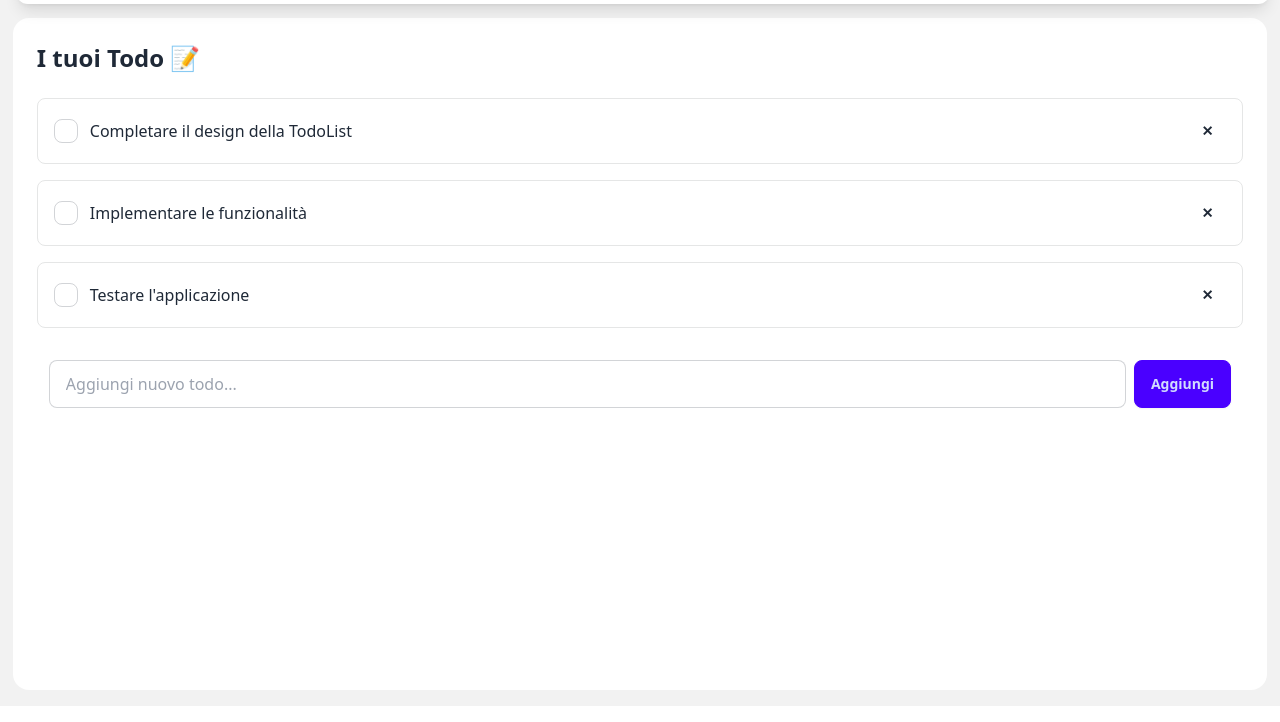
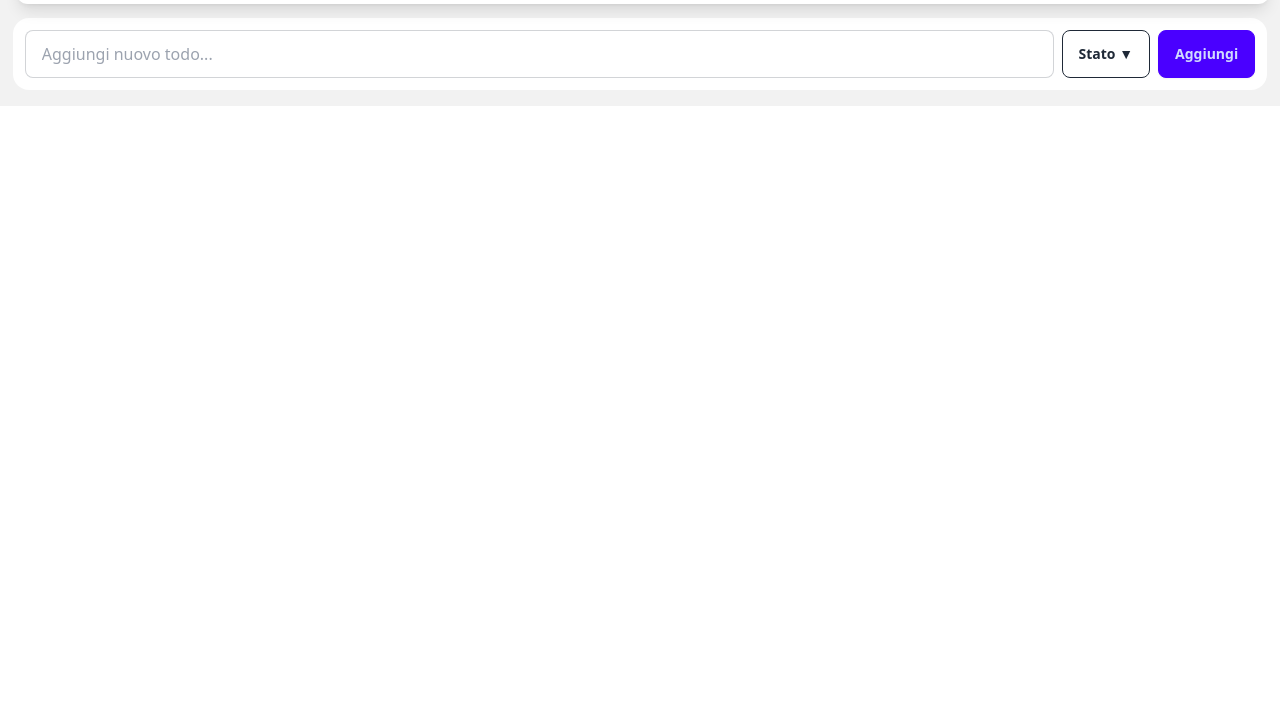
Before and after one commit to Simone-Rossi-GB/Todo-List, a website: page TodoList/src/index.html in a window 1280 px wide. Shown: the part 78-800 px from the top of the page. Drawn offline with nearby package versions, Linux system fonts and the light colour scheme.

Commit message:
Inizio modifica barra di aggiunta TODO, inizio creazione classi per le diverse sezioni dei TODO (Backlog, In progress, ecc...)

```diff
--- a/TodoList/src/index.html
+++ b/TodoList/src/index.html
@@ -66,39 +66,24 @@
     </div>
     </div>
 
-    <!-- AREA TODO (DIV BIANCO SEPARATO) -->
-    <div class="todo-container p-6 elemento-centrato" >
-        <h2 class="text-2xl font-bold mb-6">I tuoi Todo 📝</h2>
+    <div class="todo-container p-3 elemento-centrato" style="min-height: auto">
+    <div class="flex space-x-2 items-center">
+        <input type="text" placeholder="Aggiungi nuovo todo..." class="input input-bordered flex-1" />
 
-        <!-- Esempio todo items -->
-        <div class="space-y-4">
-            <div class="flex items-center space-x-3 p-4 bg-base-50 rounded-lg border border-base-300">
-                <input type="checkbox" class="checkbox" />
-                <span class="flex-1">Completare il design della TodoList</span>
-                <button class="btn btn-sm btn-ghost">✕</button>
-            </div>
-
-            <div class="flex items-center space-x-3 p-4 bg-base-50 rounded-lg border border-base-300">
-                <input type="checkbox" class="checkbox" />
-                <span class="flex-1">Implementare le funzionalità</span>
-                <button class="btn btn-sm btn-ghost">✕</button>
-            </div>
-
-            <div class="flex items-center space-x-3 p-4 bg-base-50 rounded-lg border border-base-300">
-                <input type="checkbox" class="checkbox" />
-                <span class="flex-1">Testare l'applicazione</span>
-                <button class="btn btn-sm btn-ghost">✕</button>
-            </div>
+        <div class="dropdown dropdown-end">
+            <div tabindex="0" role="button" class="btn btn-outline">Stato ▼</div>
+            <ul tabindex="0" class="menu dropdown-content bg-base-100 rounded-box z-[1] w-52 p-2 shadow">
+                <li><a>Backlog</a></li>
+                <li><a>In Progress</a></li>
+                <li><a>Review</a></li>
+                <li><a>Done</a></li>
+            </ul>
         </div>
 
-        <!-- Add new todo -->
-        <div class="mt-8 elemento-centrato">
-            <div class="flex space-x-2">
-                <input type="text" placeholder="Aggiungi nuovo todo..." class="input input-bordered flex-1" />
-                <button class="btn btn-primary">Aggiungi</button>
-            </div>
-        </div>
+        <button class="btn btn-primary">Aggiungi</button>
     </div>
+</div>
+
 
 </body>
 </html>
--- a/TodoList/src/styles.css
+++ b/TodoList/src/styles.css
@@ -25,6 +25,27 @@
     margin-right: auto;
 }
 
+.todo-list{
+
+}
+
+.backlog{
+
+}
+
+.in_progress{
+
+}
+
+.review{
+
+}
+
+.done{
+
+}
+
+
 /* Nasconde scrollbar */
 body {
     overflow-y: hidden;
```
